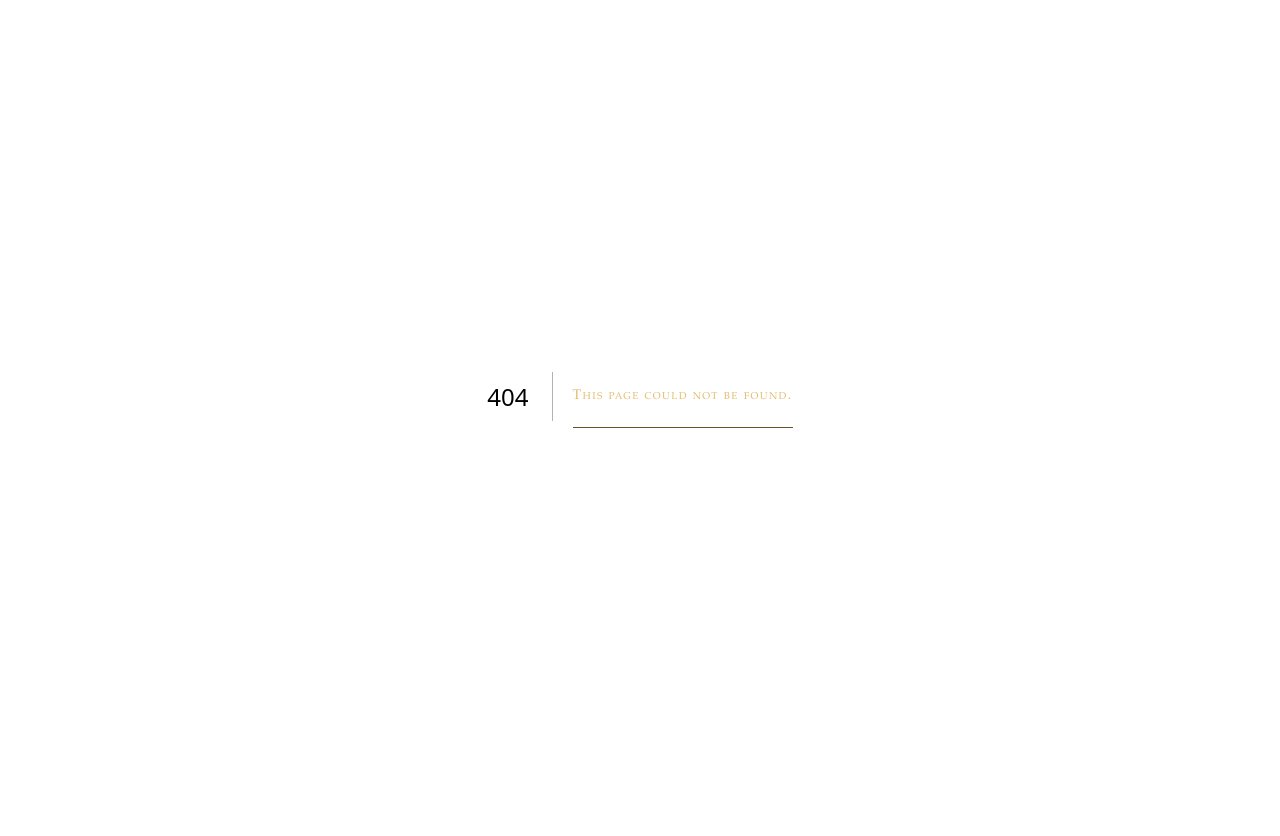
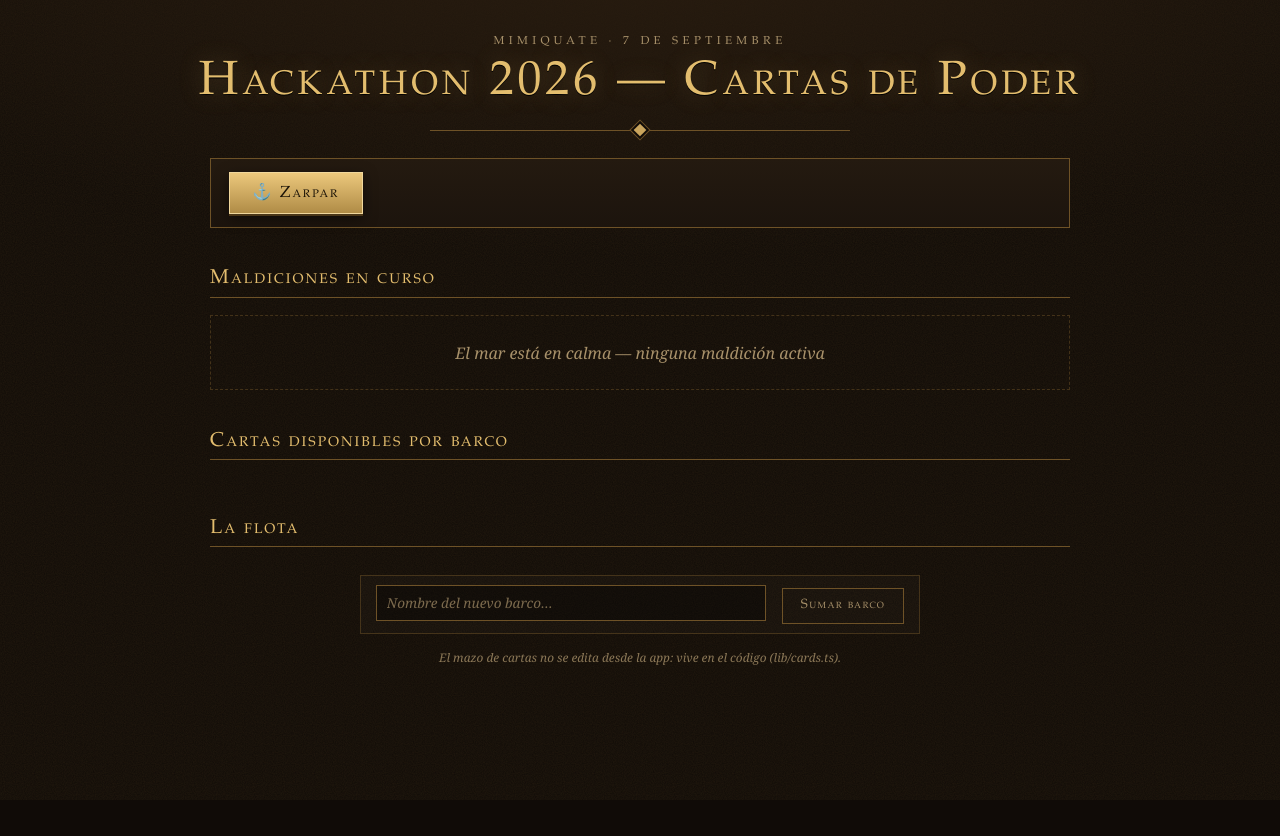
Before and after one commit to francoborr/hackaton-tracker-2026, a Next.js app: page /jurado in a window 1280 px wide. Before the commit this address had no page. Shown: the top 836 px of the page. After the commit the page ends 800 px from the top, so only its background shows below. Built offline with nearby package versions, Linux system fonts and the light colour scheme.

Commit message:
Vista jurado: PIN, zarpar, terminar efectos y flota

```diff
--- /dev/null
+++ b/app/jurado/page.tsx
@@ -0,0 +1,63 @@
+"use client";
+
+import { Board } from "@/components/Board";
+import { Creditos } from "@/components/Creditos";
+import { Fleet } from "@/components/Fleet";
+import { Masthead } from "@/components/Masthead";
+import { PinGate, usePinVerified } from "@/components/PinGate";
+import { mutate, useGame, useNowMs } from "@/lib/client";
+import { currentHour } from "@/lib/game";
+
+export default function Jurado() {
+  const [pinOk, markVerified] = usePinVerified();
+  const { game, refresh } = useGame();
+  const nowMs = useNowMs();
+
+  if (pinOk === null) return <Masthead />;
+  if (!pinOk) {
+    return (
+      <>
+        <Masthead />
+        <PinGate onOk={markVerified} />
+      </>
+    );
+  }
+
+  async function endEffect(id: string) {
+    await mutate(`/api/effects/${id}`, "DELETE");
+    refresh();
+  }
+
+  async function sail() {
+    await mutate("/api/sail", "POST");
+    refresh();
+  }
+
+  return (
+    <>
+      <Masthead />
+      <main className="wrap">
+        {game && nowMs !== null && (
+          <>
+            <div className="toolbar">
+              {game.startedAt ? (
+                <span className="hora">⚓ Hora {currentHour(game, new Date(nowMs))} de travesía</span>
+              ) : (
+                <button className="btn-main" onClick={sail}>⚓ Zarpar</button>
+              )}
+            </div>
+
+            <h2>Maldiciones en curso</h2>
+            <Board game={game} nowMs={nowMs} onEnd={endEffect} />
+
+            <h2>Cartas disponibles por barco</h2>
+            <Creditos game={game} nowMs={nowMs} />
+
+            <h2>La flota</h2>
+            <Fleet game={game} onChange={refresh} />
+          </>
+        )}
+      </main>
+    </>
+  );
+}
--- /dev/null
+++ b/components/Fleet.tsx
@@ -0,0 +1,63 @@
+"use client";
+
+import { useState } from "react";
+import type { Game } from "@/lib/game";
+import { mutate } from "@/lib/client";
+
+export function Fleet({ game, onChange }: { game: Game; onChange: () => void }) {
+  const [name, setName] = useState("");
+  const [error, setError] = useState<string | null>(null);
+
+  async function add(e: React.FormEvent) {
+    e.preventDefault();
+    const trimmed = name.trim();
+    if (!trimmed) return;
+    const res = await mutate("/api/teams", "POST", { name: trimmed });
+    if (res.ok) {
+      setName("");
+      setError(null);
+      onChange();
+    } else {
+      setError((await res.json()).error ?? "no se pudo sumar el barco");
+    }
+  }
+
+  async function remove(id: string, teamName: string) {
+    if (!confirm(`¿Quitar a ${teamName} de la flota?`)) return;
+    await mutate(`/api/teams/${id}`, "DELETE");
+    onChange();
+  }
+
+  return (
+    <div className="creditos">
+      <div className="fleet-list">
+        {game.teams.map((t) => (
+          <div className="crow" key={t.id}>
+            <b>{t.name}</b>
+            <button
+              className="btn-x"
+              style={{ position: "static" }}
+              title="Quitar barco"
+              onClick={() => remove(t.id, t.name)}
+            >
+              ✕
+            </button>
+          </div>
+        ))}
+      </div>
+      <form className="crow addrow" onSubmit={add}>
+        <input
+          value={name}
+          onChange={(e) => setName(e.target.value)}
+          placeholder="Nombre del nuevo barco…"
+          maxLength={30}
+        />
+        <button className="btn-ghost" type="submit">Sumar barco</button>
+      </form>
+      {error && <p className="hintline">⚠ {error}</p>}
+      <p className="hintline">
+        El mazo de cartas no se edita desde la app: vive en el código (lib/cards.ts).
+      </p>
+    </div>
+  );
+}
--- /dev/null
+++ b/components/PinGate.tsx
@@ -0,0 +1,54 @@
+"use client";
+
+import { useEffect, useState } from "react";
+import { getPin, setPin } from "@/lib/client";
+
+export function PinGate({ onOk }: { onOk: () => void }) {
+  const [value, setValue] = useState("");
+  const [error, setError] = useState(false);
+  const [checking, setChecking] = useState(false);
+
+  async function verify(pin: string) {
+    setChecking(true);
+    const res = await fetch("/api/pin", { headers: { "x-jury-pin": pin } });
+    setChecking(false);
+    if (res.ok) {
+      setPin(pin);
+      onOk();
+    } else {
+      setError(true);
+    }
+  }
+
+  return (
+    <form
+      className="gate"
+      onSubmit={(e) => {
+        e.preventDefault();
+        verify(value.trim());
+      }}
+    >
+      <div className="wizq">Santo y seña del jurado</div>
+      <input
+        type="password"
+        value={value}
+        autoFocus
+        onChange={(e) => setValue(e.target.value)}
+        placeholder="PIN"
+      />
+      {error && <div className="error">PIN inválido — probá de nuevo</div>}
+      <button className="btn-main" type="submit" disabled={checking}>
+        Abordar
+      </button>
+    </form>
+  );
+}
+
+export function usePinVerified(): [boolean | null, () => void] {
+  const [ok, setOk] = useState<boolean | null>(null);
+  // verificación inicial con el PIN guardado
+  useEffect(() => {
+    fetch("/api/pin", { headers: { "x-jury-pin": getPin() } }).then((res) => setOk(res.ok));
+  }, []);
+  return [ok, () => setOk(true)];
+}
```
